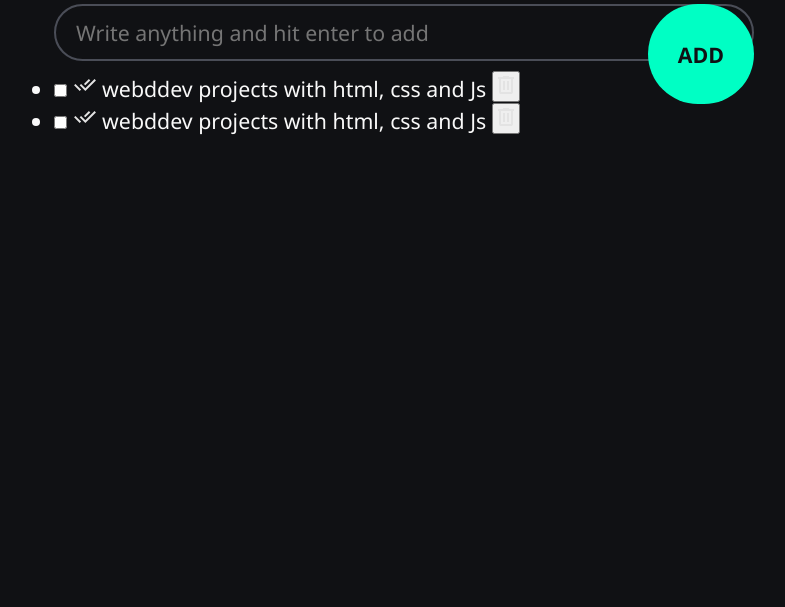
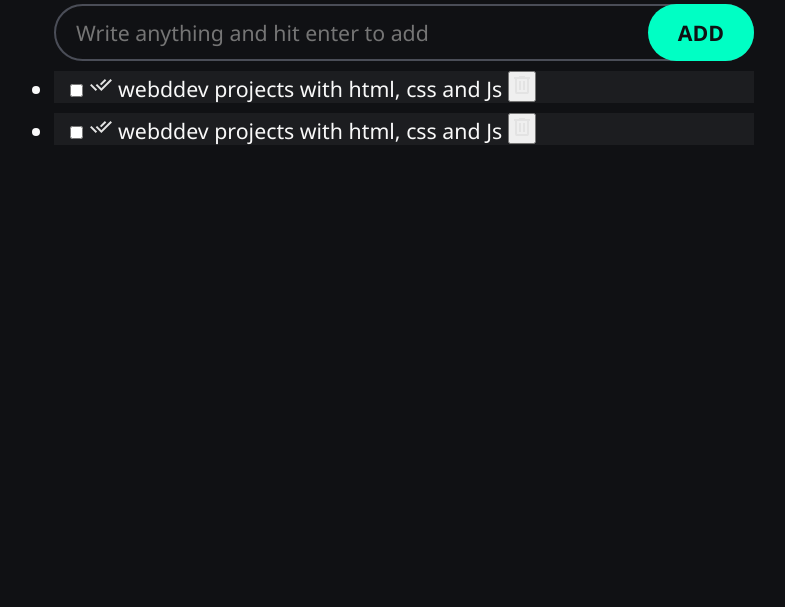
Before and after one commit to Ndungu-Jn/TODO_app, a plain HTML site: page index.html in a window 1280 px wide. Shown: the part 213-820 px from the top of the page, without its empty margins (236-1021 px from the left). Drawn offline with Linux system fonts and the light colour scheme.

Commit message:
Corrected the height in the button

```diff
--- a/style.css
+++ b/style.css
@@ -72,7 +72,7 @@ form {
   right: 0;
 
   background-color: var(--accent-color);
-  height: 100px;
+  height: 100%;
   padding: 0 30px;
   border: none;
   border-radius: 1000px;
@@ -81,3 +81,9 @@ form {
   color: var(--background);
   cursor: pointer;
 }
+
+.todo {
+  margin-bottom: 10px;
+  padding: 0 16px;
+  background-color: var(--primary-color);
+}
```
